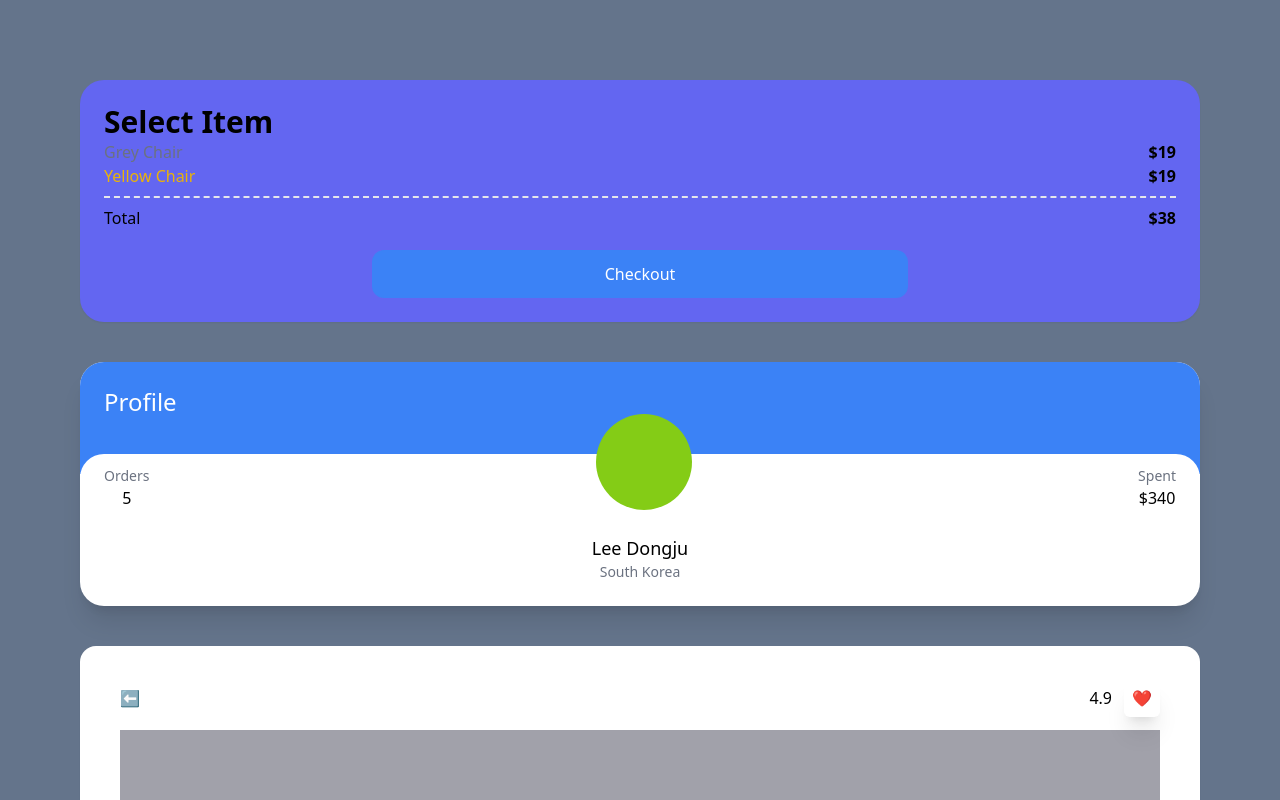
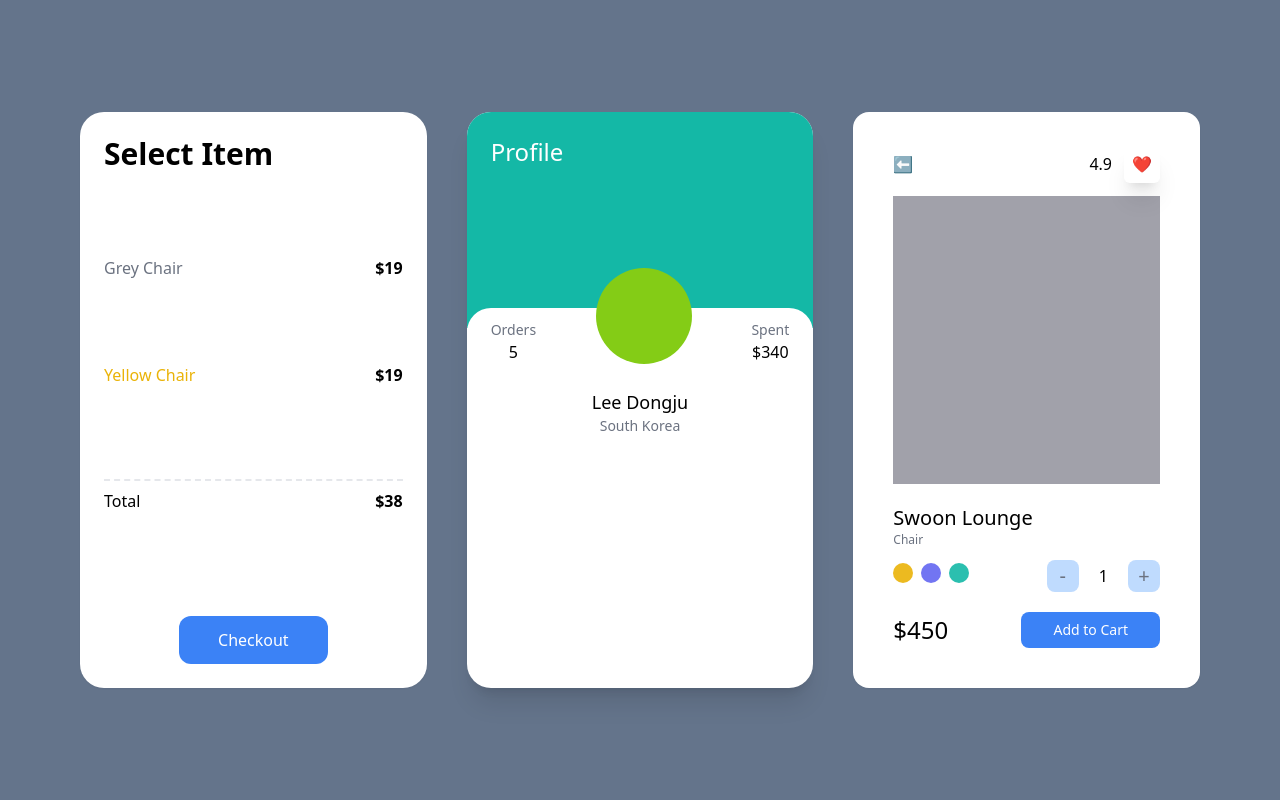
Before and after one commit to dongju93/carrot-market, a Next.js app: page / in a window 1280 px wide. Shown: the top 800 px of the page. Built offline with nearby package versions, Linux system fonts and the light colour scheme.

Commit message:
디바이스 방향별 CSS 적용

```diff
--- a/pages/index.tsx
+++ b/pages/index.tsx
@@ -3,10 +3,9 @@
 const Home: NextPage = () => {
   return (
     // 전체 그리드 생성
-    <div className="bg-slate-500 py-20 px-20 grid gap-10 min-h-screen">
+    <div className="bg-slate-500 xl:place-content-center py-20 px-20 grid gap-10 lg:grid-cols-2 xl:grid-cols-3 min-h-screen">
       {/* select itmes box */}
-      {/* 화면크기에 맞는 @media CSS 적용 */}
-      <div className="bg-white sm:bg-red-400 md:bg-teal-500 lg:bg-indigo-500 p-6 rounded-3xl shadow-sm">
+      <div className="bg-white flex flex-col justify-between p-6 rounded-3xl shadow-sm">
         <span className="font-semibold text-3xl">Select Item</span>
         {/* <ul>
           // array Map 별 classname 지정
@@ -46,7 +45,7 @@
       </div>
       {/* Profile box */}
       <div className="bg-white overflow-hidden rounded-3xl shadow-xl group">
-        <div className="bg-blue-500 p-6 pb-14">
+        <div className="bg-blue-500 portrait:bg-indigo-500 landscape:bg-teal-500 xl:pb-40 p-6 pb-14">
           <span className="text-white text-2xl">Profile</span>
         </div>
         <div className="rounded-3xl p-6 relative bg-white -top-5">
@@ -68,7 +67,7 @@
         </div>
       </div>
       {/* Like, Select round box */}
-      <div className="bg-white p-10 rounded-2xl shadow-sm">
+      <div className="bg-white p-10 rounded-2xl shadow-sm lg:col-span-2 xl:col-span-1">
         <div className="flex mb-5 justify-between items-center">
           <span>⬅️</span>
           <div className="space-x-3">
@@ -99,7 +98,6 @@
           <button className="bg-blue-500 p-2 px-8 text-sm text-center text-white rounded-lg">Add to Cart</button>
         </div>
       </div>
-      <div className="bg-white p-10 rounded-2xl shadow-sm"></div>
     </div>
   );
 }
```
